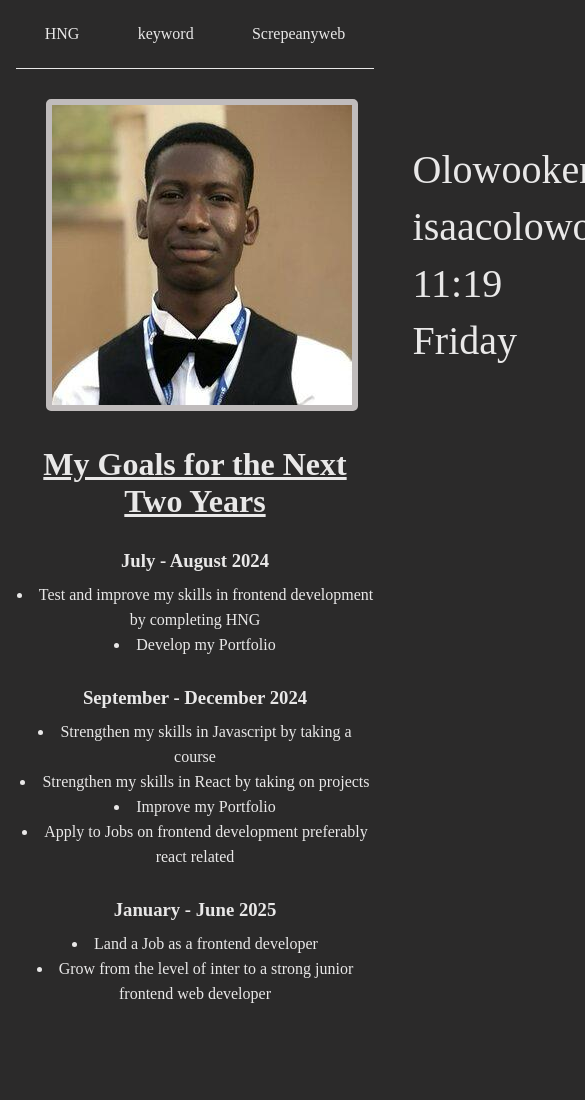
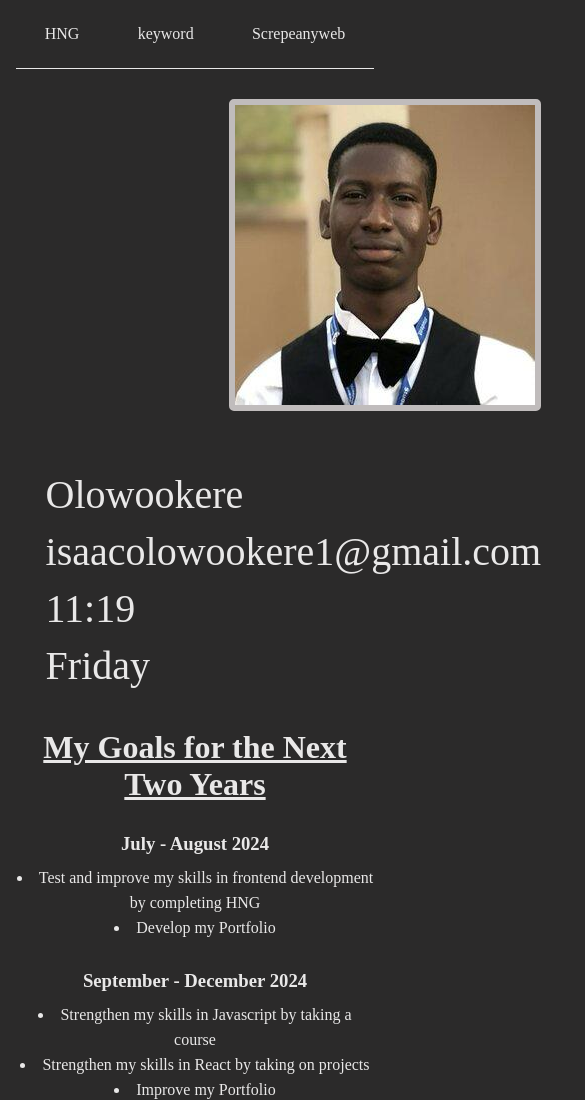
Before and after one commit to OLOWOOKEREISAAC/1st-Stage, a plain HTML site: page index.html in a window 390 px wide. Shown: the top 1100 px of the page, 585 px wide, since content can reach past the window. Before the commit the page ends 1031 px from the top, so only its background shows below. Drawn offline with Linux system fonts and the light colour scheme.

```diff
--- a/style.css
+++ b/style.css
@@ -73,3 +73,19 @@ img {
 .goals ul{
     margin-bottom: 20px;
 }
+
+@media screen and (max-width:500px) {
+  .biodata {
+    margin: 30px;
+    display: grid;
+    grid-template-columns: 1fr;
+    justify-items: end;
+
+  }
+  .biodata .info{
+    grid-column-start: 0;
+    grid-column-end: 1;
+  }
+
+
+}
```
